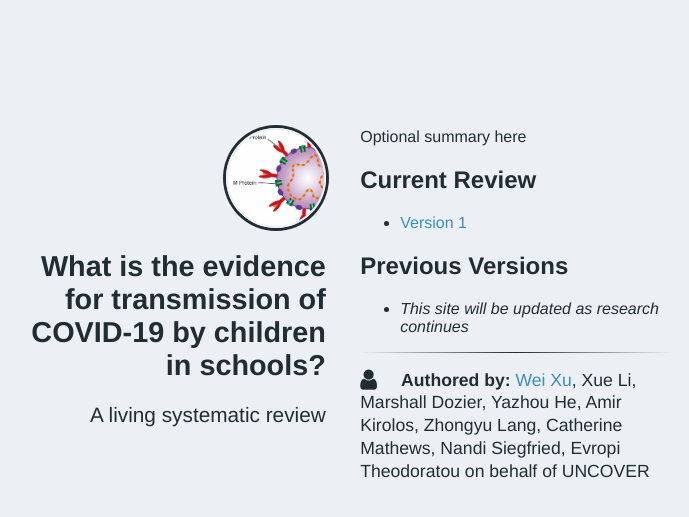
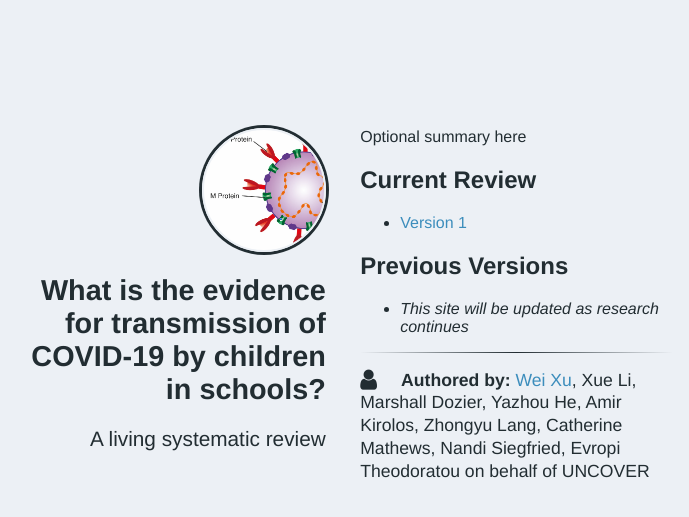
Before and after one commit to mikaelaspringsteen/covidschoolreview, a Jekyll site: the page built from index.html, in a window 1280 px wide. Shown: the top 517 px of the page, without its empty margins (307-996 px from the left). Built offline with Jekyll 4.4.1, drawn with Linux system fonts in a browser that asks for light colours; nearby versions of some CDN libraries.

Commit message:
Update main.scss

```diff
--- a/assets/main.scss
+++ b/assets/main.scss
@@ -60,8 +60,8 @@ since it must be aligned with the content */
 }
 
 .logo {
-	width: 96px;
-	height: 96px;
+	width: 120px;
+	height: 120px;
 	display: inline-block;
 	background-size: cover;
 	border-radius: 50%;
```
